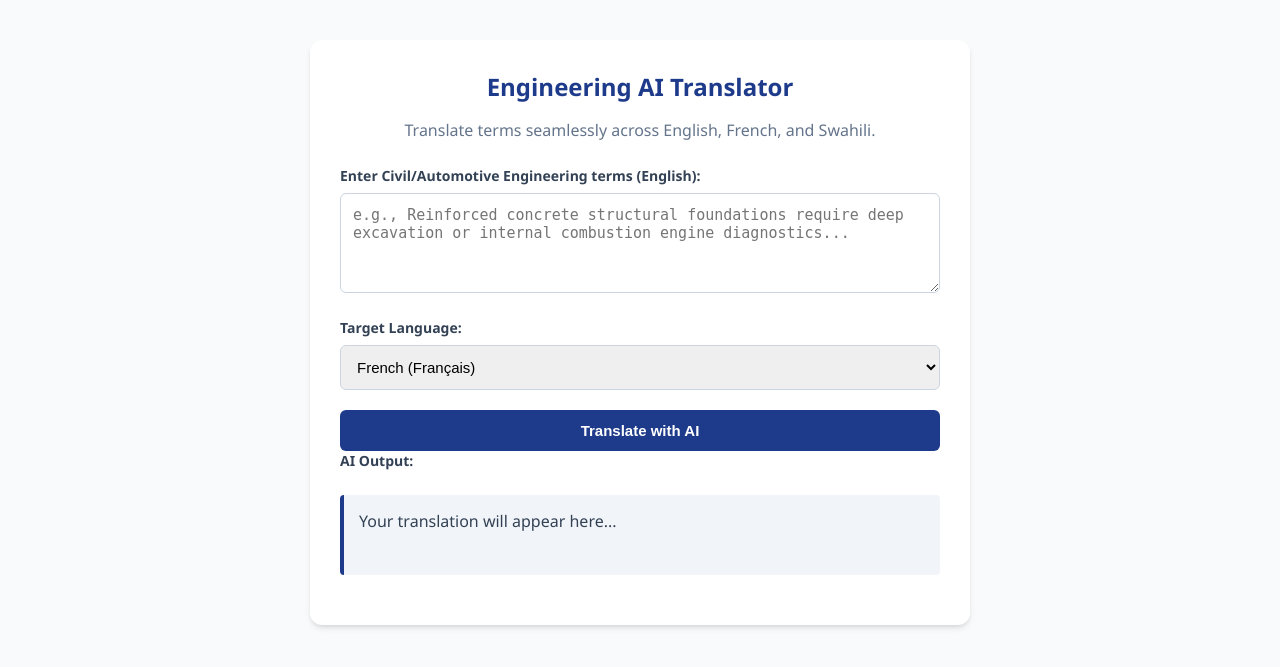
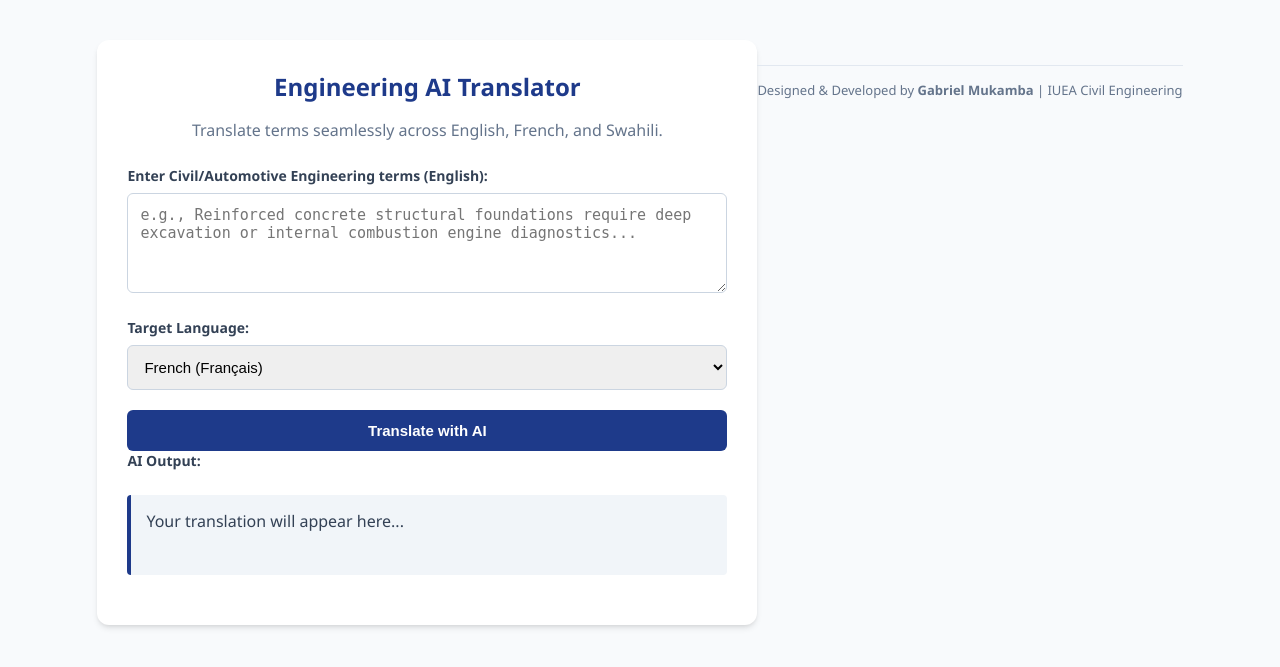
Before and after one commit to gabrielmukamba/engineering-ai-translator, a Flask app: page / in a window 1280 px wide. Shown: the top 667 px of the page. Run offline with Flask 3, Linux system fonts and the light colour scheme.

Commit message:
Added creator credentials to frontend layout

```diff
--- a/templates/index.html
+++ b/templates/index.html
@@ -136,6 +136,9 @@
         <div id="outputResult" class="output-box">Your translation will appear here...</div>
     </div>
 </div>
+<div style="text-align: center; margin-top: 25px; font-size: 13px; color: #64748b; border-top: 1px solid #e2e8f0; padding-top: 15px;">
+        Designed & Developed by <strong>Gabriel Mukamba</strong> | IUEA Civil Engineering
+    </div>
 
 <!-- Linking JavaScript from the static folder -->
 <script src="{{ url_for('static', filename='script.js') }}"></script>
```
